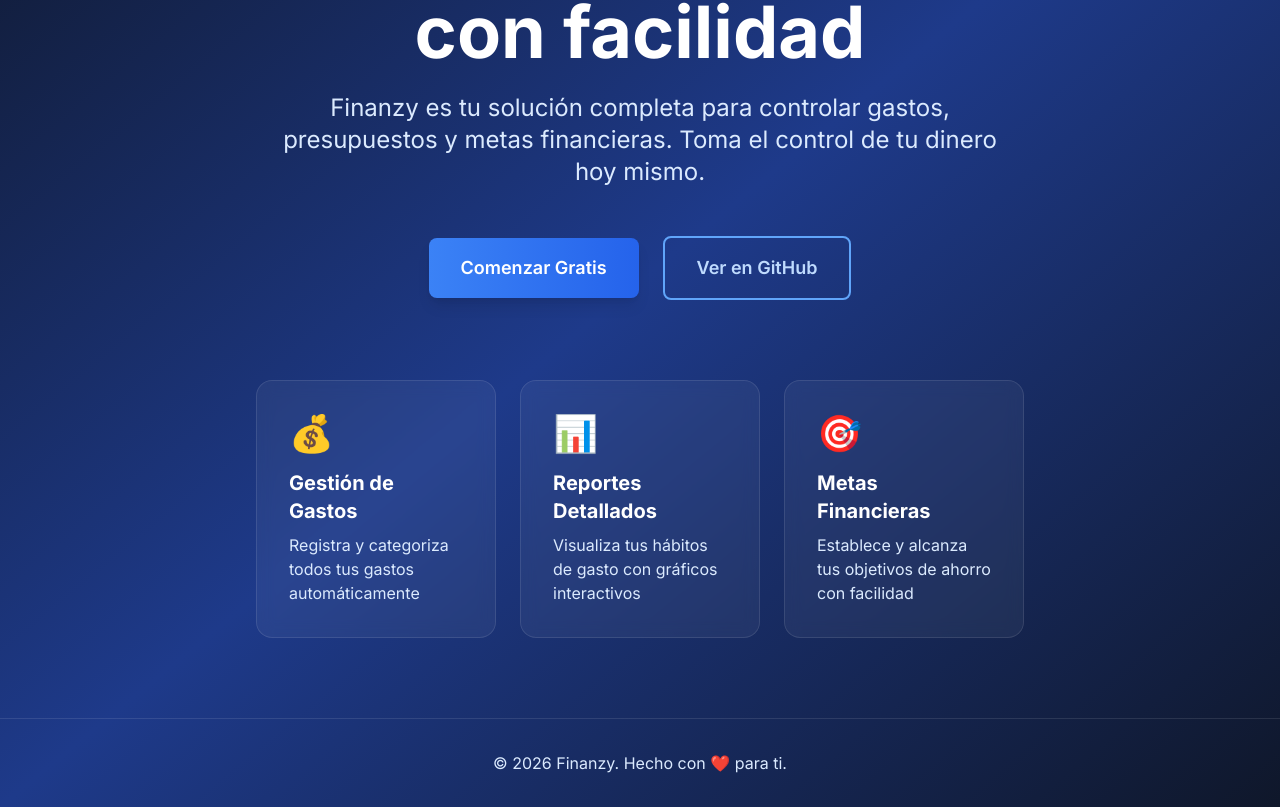
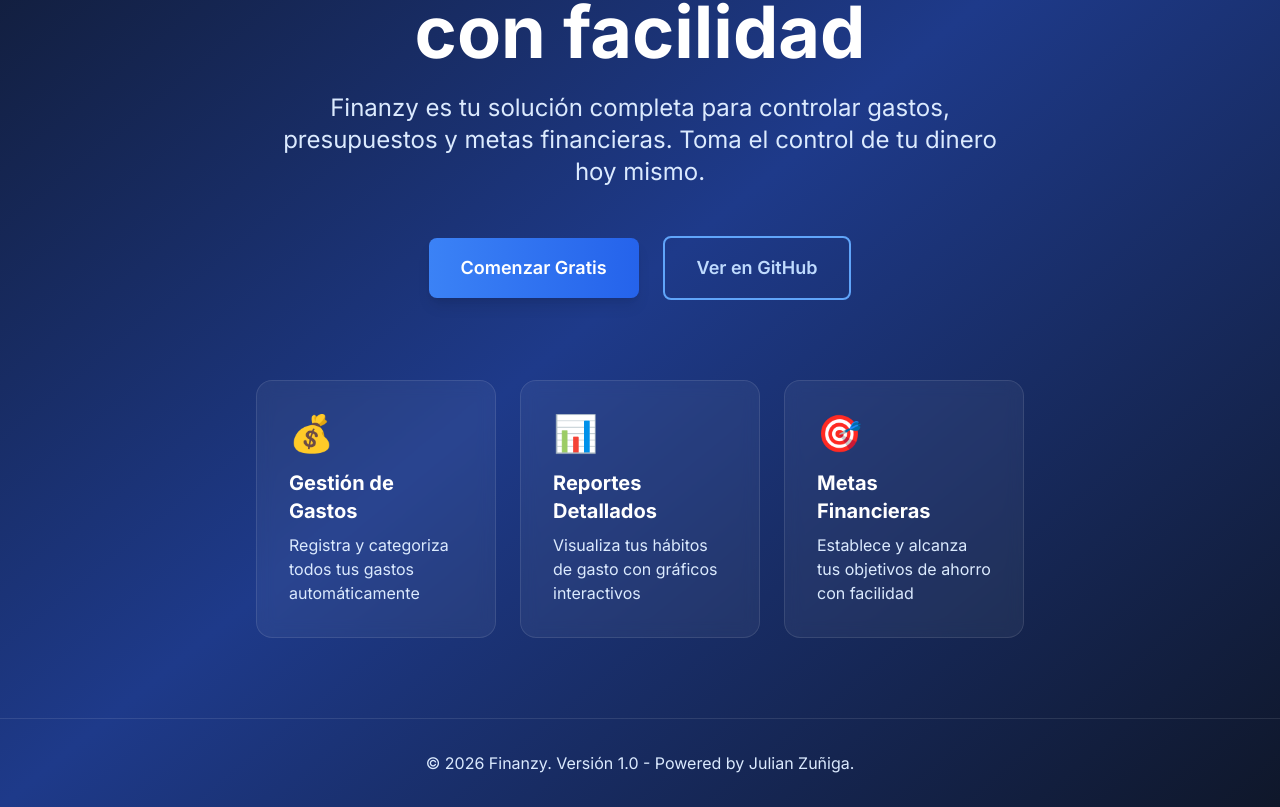
Before and after one commit to juzufer-svg/plataapp, a Next.js app in the folder frontend/: page / in a window 1280 px wide. Shown: the part 244-1051 px from the top of the page. Built offline with nearby package versions, Linux system fonts and the light colour scheme.

Commit message:
fix: update page.tsx changes

```diff
--- a/frontend/app/page.tsx
+++ b/frontend/app/page.tsx
@@ -68,7 +68,7 @@ export default function Home() {
 
       {/* Footer */}
       <footer className="border-t border-white border-opacity-10 px-6 md:px-12 py-8 text-center text-blue-100">
-        <p>© 2026 Finanzy. Hecho con ❤️ para ti.</p>
+        <p>© 2026 Finanzy. Versión 1.0 - Powered by Julian Zuñiga.</p>
       </footer>
     </div>
   )
```
